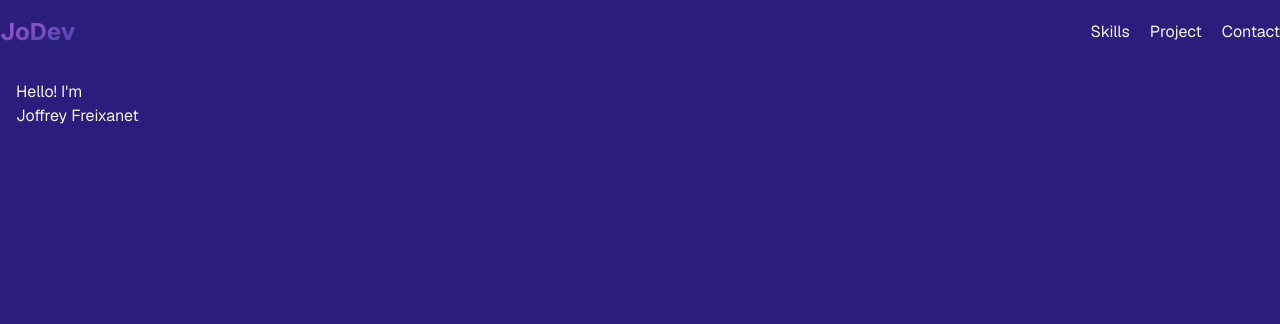
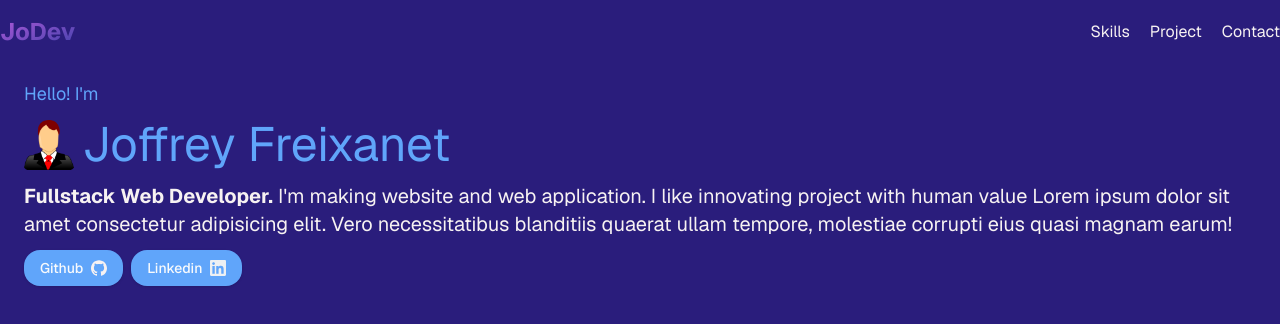
Before and after one commit to Joff317/Portfolio, a Next.js app: page / in a window 1280 px wide. Shown: the top 324 px of the page. Built offline with nearby package versions, Linux system fonts and the light colour scheme; a web font is replaced by a local one.

Commit message:
hero section init v1

```diff
--- a/app/page.tsx
+++ b/app/page.tsx
@@ -1,15 +1,18 @@
 /* eslint-disable react/no-unescaped-entities */
 import HeaderNavigation from "@/components/HeaderNavigation";
 import PageContainer from "@/components/PageContainer";
+import { GithubIcon } from "@/components/icons/GithubIcon";
+import { LinkedinIcon } from "@/components/icons/LikedinIcon";
+import { Button, buttonVariants } from "@/components/ui/button";
+import businessman from "../public/businessman.png";
+import Link from "next/link";
 import Image from "next/image";
+import HeroSection from "@/components/HeroSection";
 
 export default function Home() {
   return (
     <PageContainer className="p-4">
-      <div className="flex flex-col">
-        <p>Hello! I'm</p>
-        <p className="font-12">Joffrey Freixanet</p>
-      </div>
+      <HeroSection/>
     </PageContainer>
   );
 }
--- /dev/null
+++ b/components/HeroSection.tsx
@@ -0,0 +1,43 @@
+/* eslint-disable react/no-unescaped-entities */
+import HeaderNavigation from "@/components/HeaderNavigation";
+import PageContainer from "@/components/PageContainer";
+import { GithubIcon } from "@/components/icons/GithubIcon";
+import { LinkedinIcon } from "@/components/icons/LikedinIcon";
+import { Button, buttonVariants } from "@/components/ui/button";
+import businessman from "../public/businessman.png";
+import Link from "next/link";
+import Image from "next/image";
+
+export default function HeroSection() {
+  return (
+   <div className="flex flex-col gap-1 mx-auto px-2 max-sm:px-0">
+   <p className="text-lg text-blue-400">Hello! I'm</p>
+   <div className="flex flex-row gap-2 my-2">
+     <Image src={businessman} alt="Businessman" className="w-[50px] h-[50px] max-md:w-[40px] max-md:h-[40px]" />
+     <p className="text-5xl max-md:text-4xl text-blue-400">Joffrey Freixanet</p>
+   </div>
+   <p className="text-xl">
+     {" "}
+     <strong>Fullstack Web Developer.</strong> I'm making website and web
+     application. I like innovating project with human value Lorem ipsum
+     dolor sit amet consectetur adipisicing elit. Vero necessitatibus
+     blanditiis quaerat ullam tempore, molestiae corrupti eius quasi magnam
+     earum!
+   </p>
+   <div className="mt-2 flex flex-row gap-2">
+     <Link href="https://github.com/Joff317">
+       <Button className="gap-2 bg-blue-400 rounded-2xl hover:bg-blue-300">
+         Github
+         <GithubIcon size={16} className="text-foreground" />
+       </Button>
+     </Link>
+     <Link href="https://www.linkedin.com/in/joffrey-freixanet-tissinier-817b09151/">
+       <Button className="gap-2 bg-blue-400 rounded-2xl hover:bg-blue-300">
+         Linkedin
+         <LinkedinIcon size={16} className="text-foreground" />
+       </Button>
+     </Link>
+   </div>
+ </div>
+  )
+}
--- /dev/null
+++ b/components/icons/LikedinIcon.tsx
@@ -0,0 +1,22 @@
+import { ComponentProps, ComponentPropsWithoutRef } from "react";
+
+export const LinkedinIcon = (
+  props: ComponentPropsWithoutRef<"svg"> & { size?: number }
+) => {
+  return (
+    <svg
+      width={props.size}
+      height={props.size}
+      viewBox="0 0 256 256"
+      version="1.1"
+      preserveAspectRatio="xMidYMid"
+    >
+      <g>
+        <path
+          d="M218.123122,218.127392 L180.191928,218.127392 L180.191928,158.724263 C180.191928,144.559023 179.939053,126.323993 160.463756,126.323993 C140.707926,126.323993 137.685284,141.757585 137.685284,157.692986 L137.685284,218.123441 L99.7540894,218.123441 L99.7540894,95.9665207 L136.168036,95.9665207 L136.168036,112.660562 L136.677736,112.660562 C144.102746,99.9650027 157.908637,92.3824528 172.605689,92.9280076 C211.050535,92.9280076 218.138927,118.216023 218.138927,151.114151 L218.123122,218.127392 Z M56.9550587,79.2685282 C44.7981969,79.2707099 34.9413443,69.4171797 34.9391618,57.260052 C34.93698,45.1029244 44.7902948,35.2458562 56.9471566,35.2436736 C69.1040185,35.2414916 78.9608713,45.0950217 78.963054,57.2521493 C78.9641017,63.090208 76.6459976,68.6895714 72.5186979,72.8184433 C68.3913982,76.9473153 62.7929898,79.26748 56.9550587,79.2685282 M75.9206558,218.127392 L37.94995,218.127392 L37.94995,95.9665207 L75.9206558,95.9665207 L75.9206558,218.127392 Z M237.033403,0.0182577091 L18.8895249,0.0182577091 C8.57959469,-0.0980923971 0.124827038,8.16056231 -0.001,18.4706066 L-0.001,237.524091 C0.120519052,247.839103 8.57460631,256.105934 18.8895249,255.9977 L237.033403,255.9977 C247.368728,256.125818 255.855922,247.859464 255.999,237.524091 L255.999,18.4548016 C255.851624,8.12438979 247.363742,-0.133792868 237.033403,0.000790807055"
+          fill="#edf0f3"
+        ></path>
+      </g>
+    </svg>
+  );
+};
```
Also changed, not shown: components/HeaderNavigation.tsx (+1 -9 lines), public/businessman.png (added).
